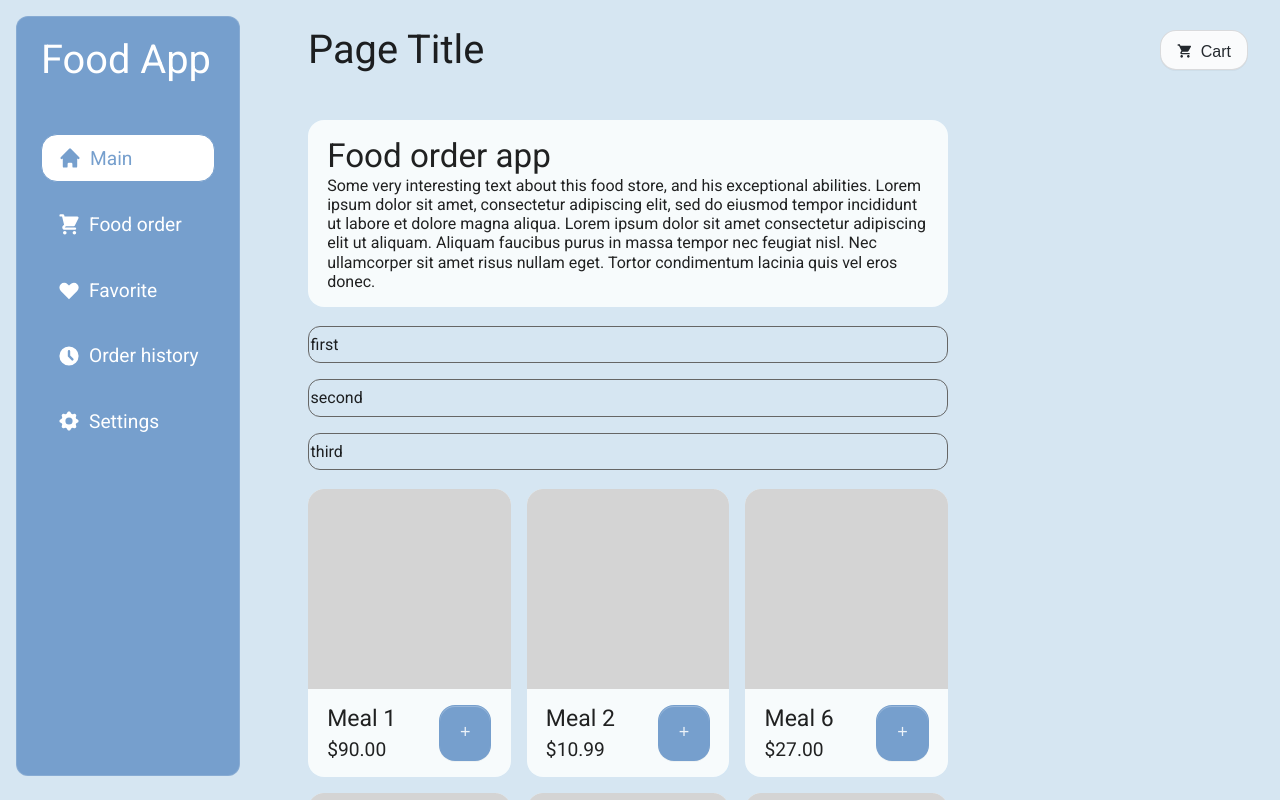
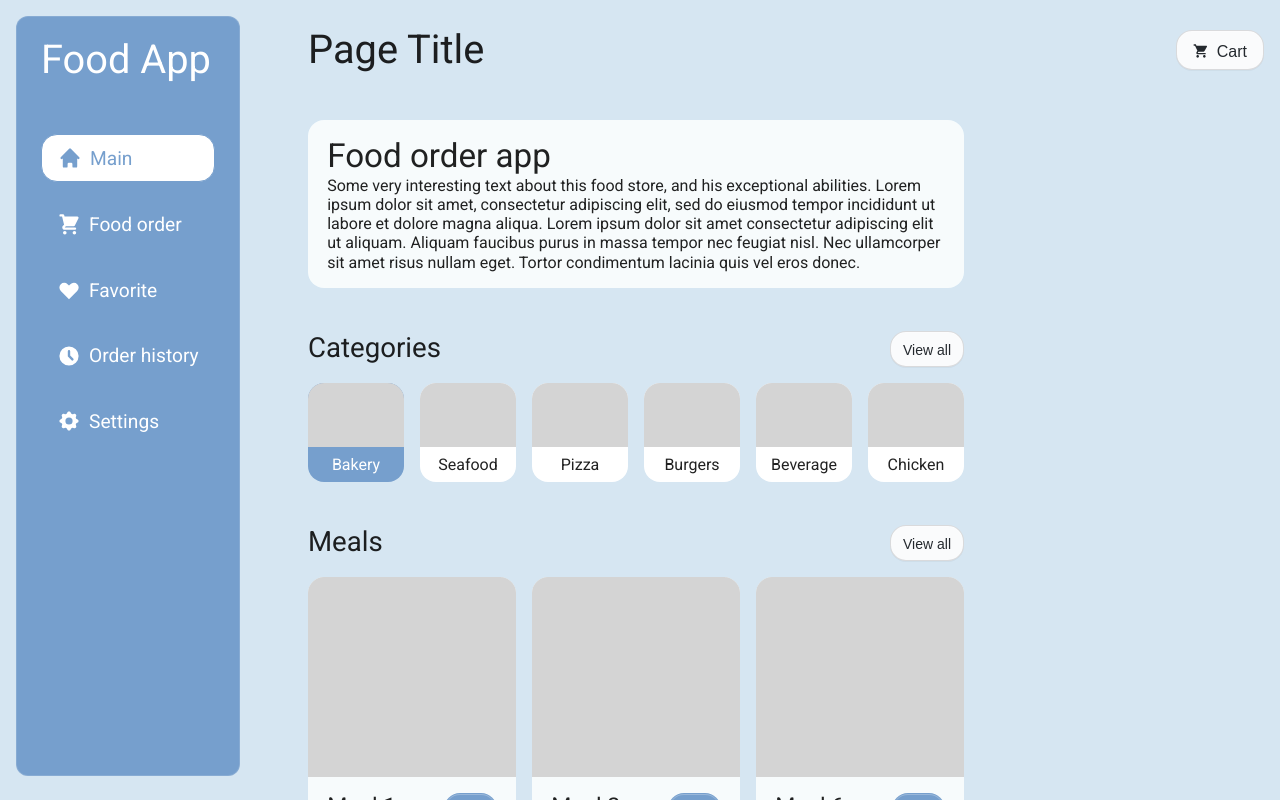
Before and after one commit to n-drobyshevski/orderFood, a React (Create React App) app: page / in a window 1280 px wide. Built offline with nearby package versions, Linux system fonts and the light colour scheme.

Commit message:
Add Section component. Change Categories component UI

```diff
--- a/src/components/Main/Categories/Categories.js
+++ b/src/components/Main/Categories/Categories.js
@@ -1,20 +1,28 @@
 import styles from './Categories.module.css';
 
+import Section from '../Section/Section';
+import Category from './Category';
 
-const categoriesData = [{ name: 'first' }, { name: 'second' }, { name: 'third' }];
+const categoriesData = [
+    { id: '01', name: 'Bakery' },
+    { id: '02', name: 'Seafood' },
+    { id: '03', name: 'Pizza' },
+    { id: '05', name: 'Burgers' },
+    { id: '06', name: 'Beverage' },
+    { id: '04', name: 'Chicken' }];
 
 const Categories = () => {
     return (
-        <section className={styles.categories}>
-            {categoriesData.map(category => {
-                return (
-                    <div className={styles.category} >
-                        <p>{category.name}</p>
-                    </div>
-                )
-            }
-            )}
-        </section>
+        <Section className={'categories'} sectionTitle='Categories'>
+            <div className={styles.categories}>
+                {categoriesData.map(category => {
+                    return (
+                        <Category key={category.id} name={category.name} />
+                    )
+                }
+                )}
+            </div>
+        </Section>
     )
 };
 
--- a/src/components/Main/Categories/Categories.module.css
+++ b/src/components/Main/Categories/Categories.module.css
@@ -1,10 +1,5 @@
 .categories {
     display: flex;
+    justify-content: space-between;
     gap: 1rem;
 }
-
-.category {
-    padding: .5rem .1rem;
-    border: 1px solid #666;
-    border-radius: 12px;
-}
--- /dev/null
+++ b/src/components/Main/Categories/Category.js
@@ -0,0 +1,16 @@
+import styles from './Category.module.css';
+
+const Category = props => {
+    let highlighted = false;
+    if (props.name === 'Bakery') {
+        highlighted = true;
+    };
+    return (
+        <div className={`${styles.category} ${highlighted && styles.highlighted}`} >
+            <div className={styles['category-icon']}></div>
+            <p className={styles['category-name']}>{props.name}</p>
+        </div>
+    )
+};
+
+export default Category;
--- /dev/null
+++ b/src/components/Main/Categories/Category.module.css
@@ -0,0 +1,26 @@
+.category {
+    /* width: fit-content; */
+    display: flex;
+    flex-direction: column;
+    width: 6rem;
+    align-items: center;
+    background-color: white;
+    border-radius: 16px;
+}
+
+.category-icon {
+    width: 100%;
+    height: 4rem;
+    border-radius: 16px 16px 0 0;
+    background-color: #d4d4d4;
+}
+
+.category-name {
+    padding: .5rem;
+
+}
+
+.category.highlighted {
+    background-color: #769FCD;
+    color: white
+}
--- a/src/components/Main/Items/ItemsList.js
+++ b/src/components/Main/Items/ItemsList.js
@@ -1,9 +1,10 @@
 import styles from './ItemsList.module.css';
 import Item from './Item';
+import Section from '../Section/Section';
 
 const ItemsList = (props) => {
     return (
-        <section>
+        <Section sectionTitle='Meals' className='meals'>
             <ul className={styles['items-list']}>
                 {props.items.map((item) => {
                     return (
@@ -17,7 +18,7 @@ const ItemsList = (props) => {
                     );
                 })}
             </ul>
-        </section>
+        </Section>
     )
 };
 
--- a/src/components/Main/Main.module.css
+++ b/src/components/Main/Main.module.css
@@ -15,6 +15,10 @@ main header {
 
 main .main-content {
     grid-area: main;
+    display: flex;
+    flex-direction: column;
+    gap: 1.5rem;
+
 }
 
 .main section:not(:first-child) {
--- /dev/null
+++ b/src/components/Main/Section/Section.js
@@ -0,0 +1,17 @@
+import styles from './Section.module.css';
+import Button from '../../UI/Button/Button'
+
+const Section = (props) => {
+    const classes = `${styles.section} ${props.className}`
+    return (
+        <section className={classes}>
+            <div className={styles['section-control']}>
+                <h3>{props.sectionTitle}</h3>
+                <Button className='small'>View all</Button>
+            </div>
+            {props.children}
+        </section>
+    )
+};
+
+export default Section;
--- /dev/null
+++ b/src/components/Main/Section/Section.module.css
@@ -0,0 +1,10 @@
+.section {
+    display: flex;
+    flex-direction: column;
+    gap: 1rem;
+}
+
+.section-control {
+    display: flex;
+    justify-content: space-between;
+}
--- a/src/components/Sidebar/Sidebar.module.css
+++ b/src/components/Sidebar/Sidebar.module.css
@@ -11,7 +11,7 @@ aside {
     height: 95vh;
 }
 
-section {
+aside section {
     display: flex;
     flex-direction: column;
 }
```
